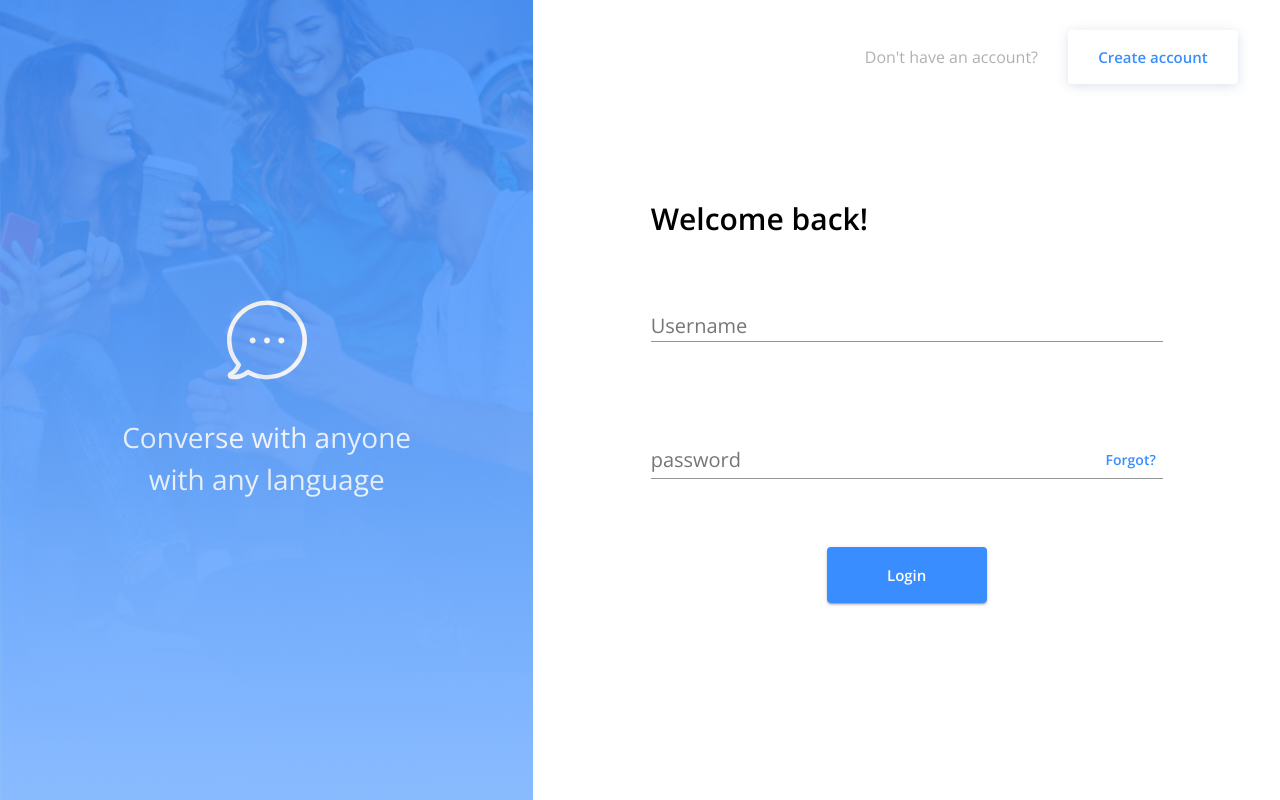
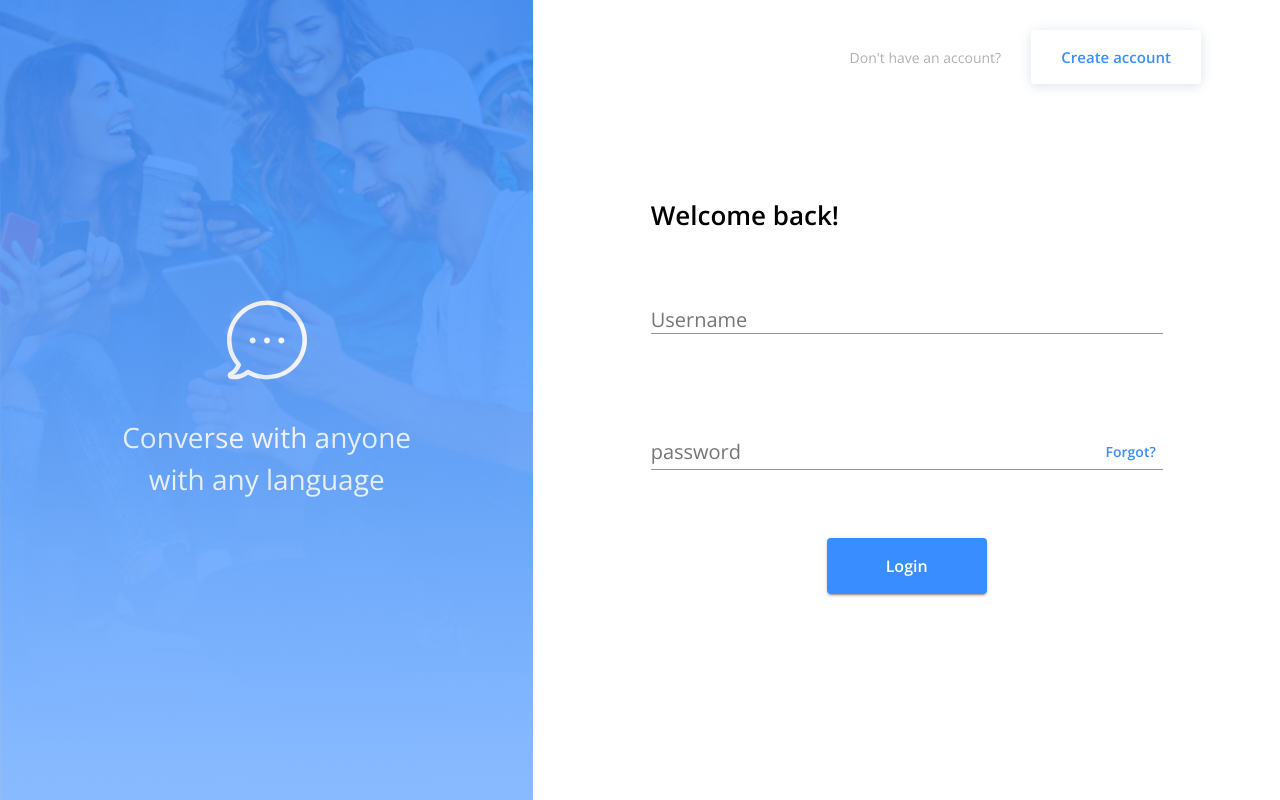
Before and after one commit to mikeMisha/messaging-app, a React (Create React App) app in the folder client/: page /login in a window 1280 px wide. Built offline with nearby package versions, Linux system fonts and the light colour scheme; no server answers.

Commit message:
addressed design feedback

```diff
--- a/client/src/components/Login.js
+++ b/client/src/components/Login.js
@@ -12,19 +12,23 @@ const useStyles = makeStyles((theme) => ({
   form: {
     width: '40vw',
     marginBottom: '60px',
+    fontSize: '18px',
     [theme.breakpoints.down('xs')]: {
       width: '60vw',
     },
   },
   titleText: {
-    fontSize: 30,
+    fontSize: 26,
     fontWeight: 'bold',
     marginBottom: '35px',
   },
-
+  inputLabel: {
+    fontSize: '20px',
+  },
   submitBtn: {
     width: '160px',
     height: '56px',
+    fontSize: '16px',
   },
 }));
 
@@ -42,8 +46,7 @@ const Login = ({ handleLogin }) => {
               label="Username"
               name="username"
               type="text"
-              inputProps={{ style: { fontSize: 18 } }}
-              InputLabelProps={{ style: { fontSize: 20 } }}
+              InputLabelProps={{ className: classes.inputLabel }}
               className={classes.form}
             />
           </FormControl>
@@ -56,9 +59,8 @@ const Login = ({ handleLogin }) => {
             name="password"
             InputProps={{
               endAdornment: <Button color="primary">Forgot?</Button>,
-              style: { fontSize: 18 },
             }}
-            InputLabelProps={{ style: { fontSize: 20 } }}
+            InputLabelProps={{ className: classes.inputLabel }}
             className={classes.form}
           />
         </FormControl>
--- a/client/src/components/SwitchAccess.js
+++ b/client/src/components/SwitchAccess.js
@@ -1,25 +1,41 @@
 import React from 'react';
-import { Box, Typography, Button } from '@material-ui/core';
+import { Grid, Typography, Button } from '@material-ui/core';
 import { makeStyles } from '@material-ui/core/styles';
 import { useHistory } from 'react-router-dom';
 const useStyles = makeStyles((theme) => ({
   switchBtn: {
     width: '170px',
     height: '54px',
-    marginLeft: '30px',
-    marginRight: '42px',
     padding: '15px 40px ',
     backgroundColor: 'white',
     boxShadow: '0px 2px 12px rgba(74, 106, 149, 0.2)',
     color: theme.palette.primary.main,
     whiteSpace: 'nowrap',
+    marginRight: '40px',
+    [theme.breakpoints.down('xs')]: {
+      margin: '0',
+    },
+  },
+  btnBlock: {
+    [theme.breakpoints.down('xs')]: {
+      display: 'flex',
+      justifyContent: 'center',
+    },
   },
   switchBlock: {
     marginTop: '30px',
+    marginBottom: '15%',
     width: '100%',
   },
   switchText: {
-    marginLeft: '20px',
+    fontSize: '14px',
+    textAlign: 'right',
+    marginRight: '30px',
+    [theme.breakpoints.down('xs')]: {
+      textAlign: 'center',
+      marginBottom: '10px',
+      marginRight: '0',
+    },
   },
 }));
 
@@ -41,16 +57,18 @@ const SwitchAccess = ({ currPath }) => {
         };
 
   return (
-    <Box
+    <Grid
+      container
       display="flex"
-      justifyContent="flex-end"
       alignItems="center"
       className={classes.switchBlock}
-      mb="15%"
     >
+      <Grid item xs={12} sm={8}>
         <Typography className={classes.switchText} color="secondary">
           {content.mainText}
         </Typography>
+      </Grid>
+      <Grid item xs={12} sm={4} className={classes.btnBlock}>
         <Button
           size="large"
           variant="contained"
@@ -60,7 +78,8 @@ const SwitchAccess = ({ currPath }) => {
         >
           {content.btnText}
         </Button>
-    </Box>
+      </Grid>
+    </Grid>
   );
 };
 
```
Lines whose indentation alone changed are shown as unchanged.
